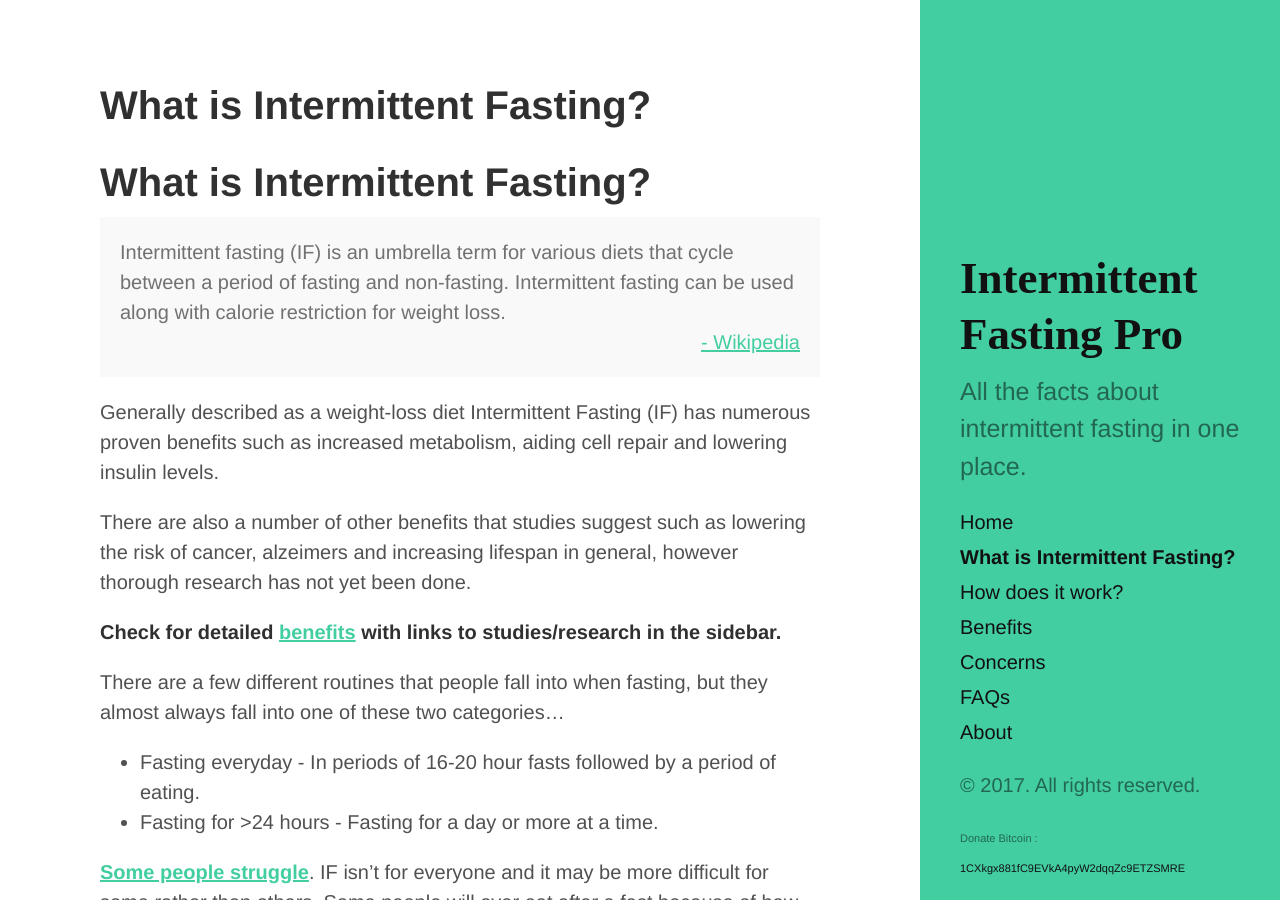
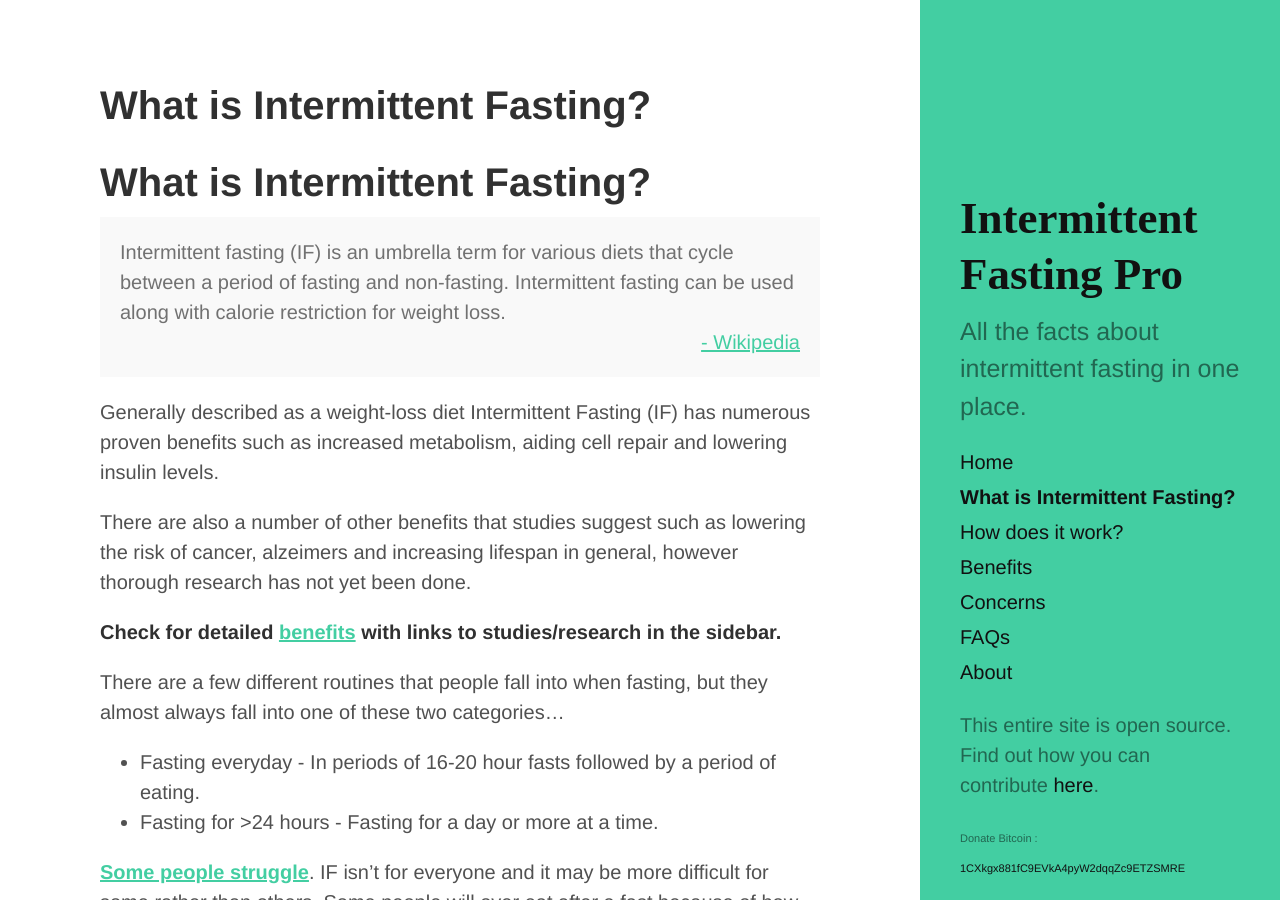
Before and after one commit to foopod/intermittentFasting, a Jekyll site: the page built from index.md, in a window 1280 px wide and 900 px high. Built offline with Jekyll 4.4.1, drawn with Linux system fonts in a browser that asks for light colours; our own code applies the rules of GitHub Pages for plain Markdown files.

Commit message:
Update sidebar.html

```diff
--- a/_includes/sidebar.html
+++ b/_includes/sidebar.html
@@ -46,7 +46,7 @@
 
     </nav>
 
-    <p>&copy; {{ site.time | date: '%Y' }}. All rights reserved.</p>
+    <p>This entire site is open source. Find out how you can contribute <a href="https://github.com/foopod/intermittentFasting/blob/master/README.md">here</a>.</p>
     <span style="font-size:11px">Donate Bitcoin : <a href="bitcoin:1CXkgx881fC9EVkA4pyW2dqqZc9ETZSMRE?label=Jono%20says%20thanks!">1CXkgx881fC9EVkA4pyW2dqqZc9ETZSMRE</a></span>
   </div>
 </div>
```
